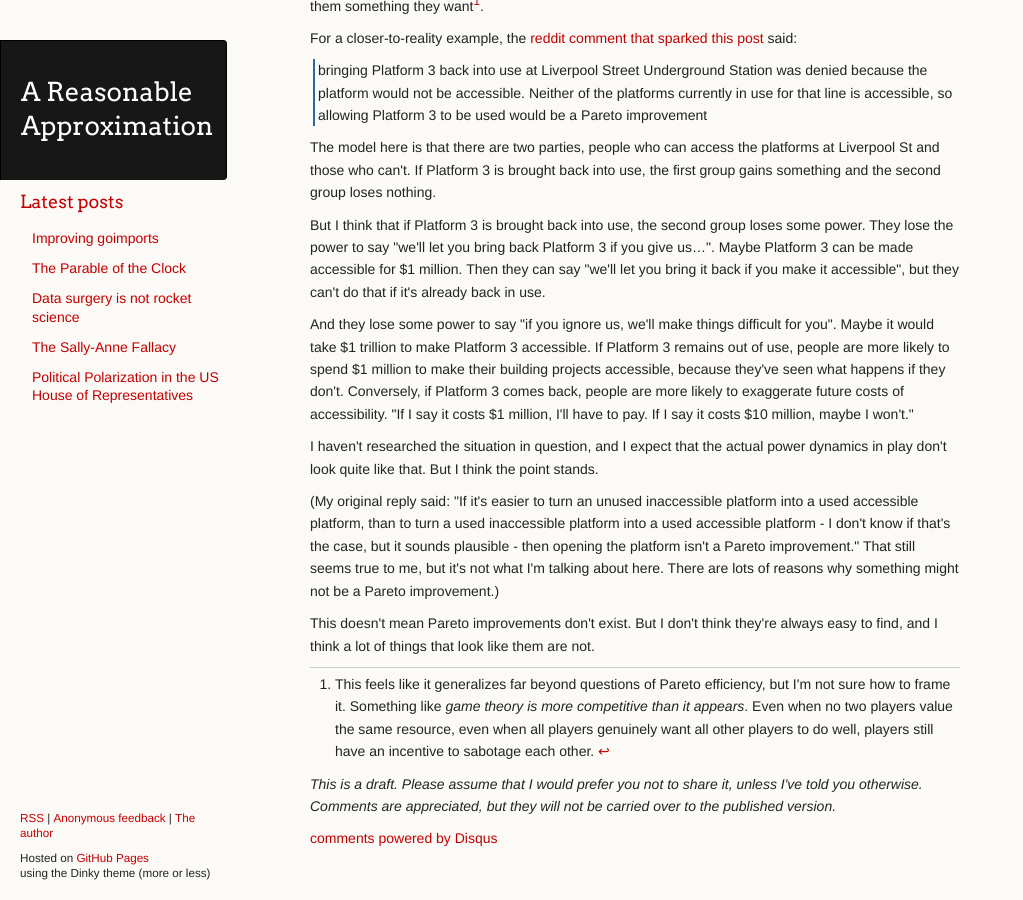
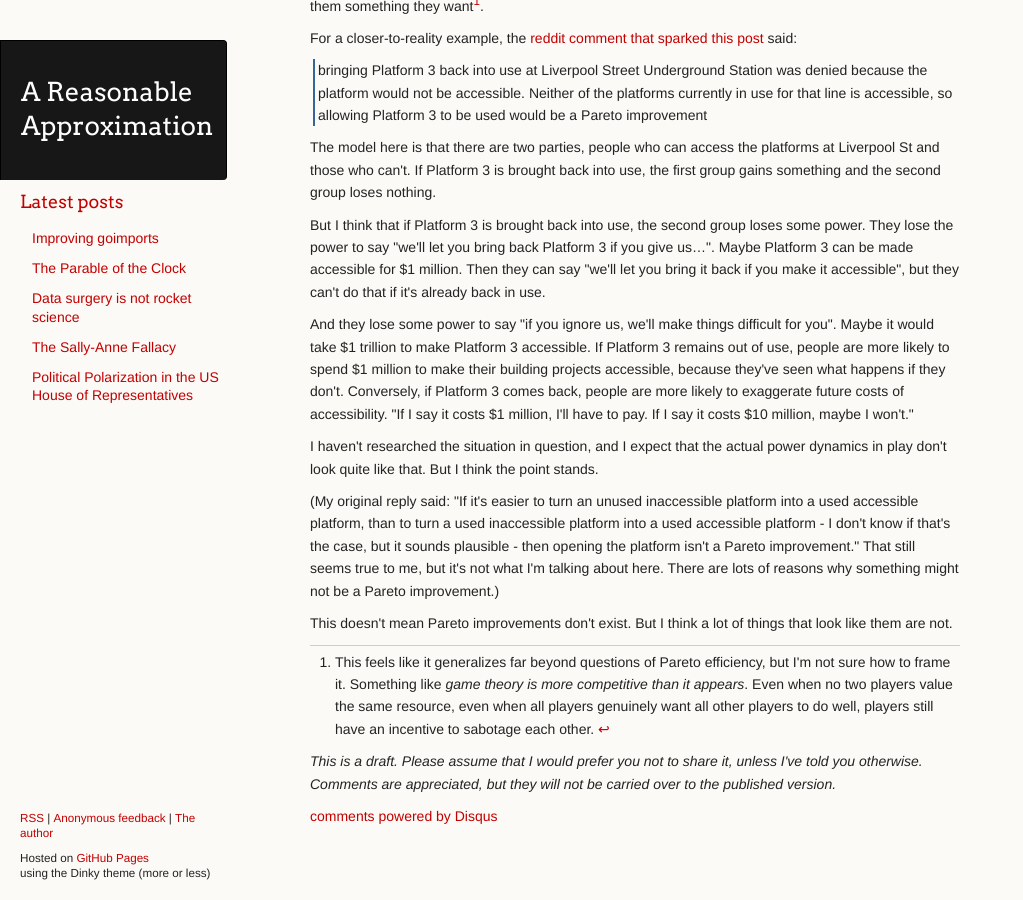
Before and after one commit to ChickenProp/chickenprop.github.com, a Jekyll site: the page built from drafts/pareto-improvements-rare.md, in a window 1280 px wide and 900 px high, scrolled down 569 px. Shown: the whole window, without its empty margins (0-1023 px from the left). Built offline with Jekyll 4.4.1, drawn with Linux system fonts in a browser that asks for light colours; nearby versions of some CDN libraries; comment, search, counter and statistics services are not loaded; after the commit the page ends 1446 px from its top, so only the background shows below that.

Commit message:
Editing.

```diff
--- a/drafts/pareto-improvements-rare.md
+++ b/drafts/pareto-improvements-rare.md
@@ -32,4 +32,4 @@
 
 (My original reply said: "If it's easier to turn an unused inaccessible platform into a used accessible platform, than to turn a used inaccessible platform into a used accessible platform - I don't know if that's the case, but it sounds plausible - then opening the platform isn't a Pareto improvement." That still seems true to me, but it's not what I'm talking about here. There are lots of reasons why something might not be a Pareto improvement.)
 
-This doesn't mean Pareto improvements don't exist. But I don't think they're always easy to find, and I think a lot of things that look like them are not.
+This doesn't mean Pareto improvements don't exist. But I think a lot of things that look like them are not.
```
